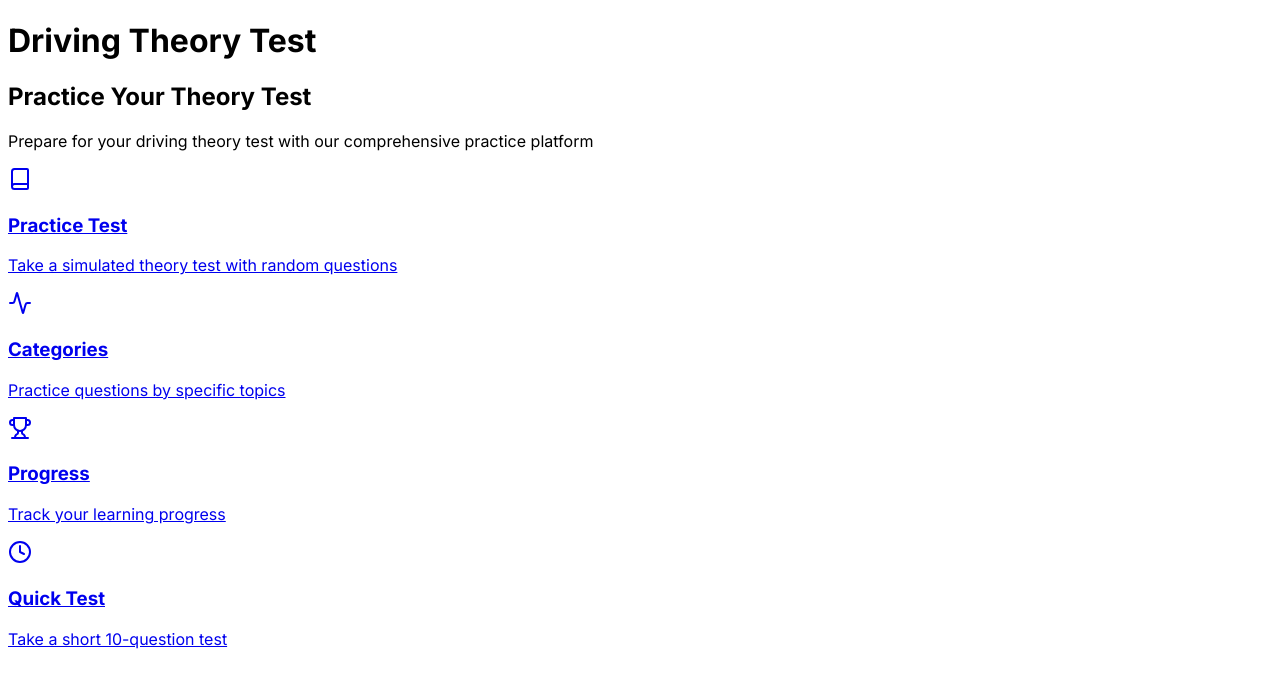
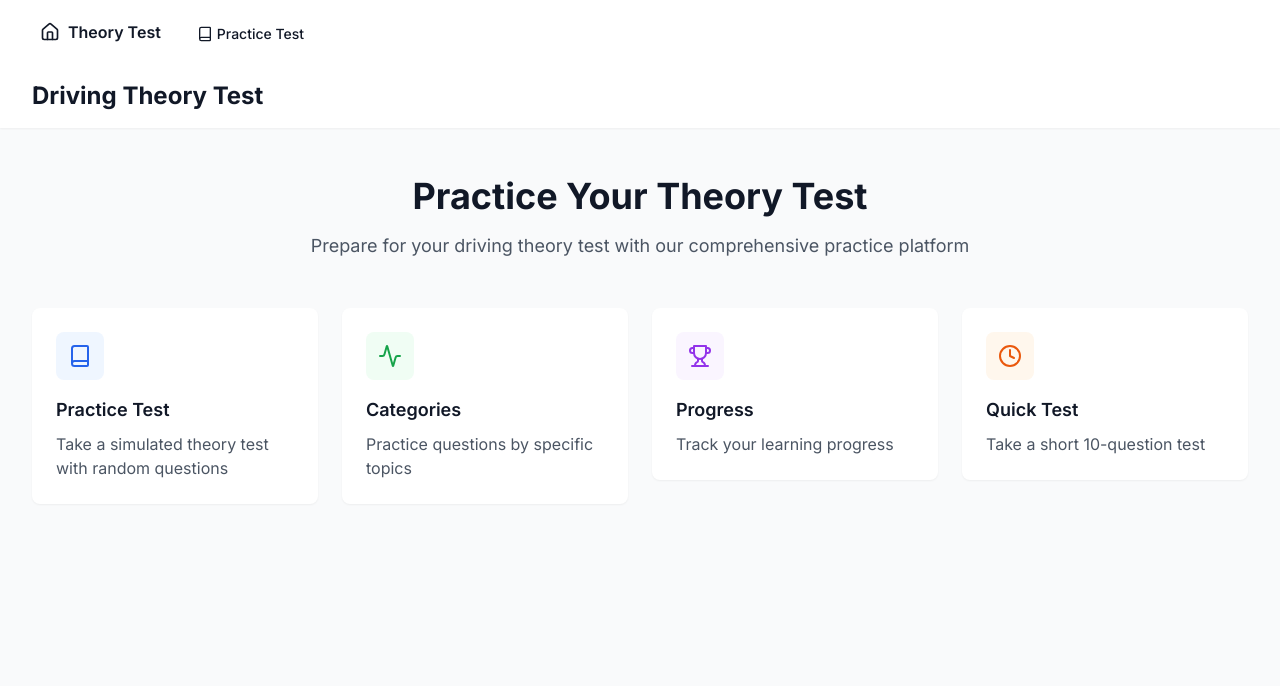
Before and after one commit to tello070/driving-theory-test, a Next.js app: page / in a window 1280 px wide. Shown: the top 686 px of the page. Built offline with nearby package versions, Linux system fonts and the light colour scheme.

Commit message:
Update layout.tsx

```diff
--- a/app/layout.tsx
+++ b/app/layout.tsx
@@ -1,4 +1,7 @@
+import './globals.css'
 import { Inter } from 'next/font/google'
+import Link from 'next/link'
+import { Book, Home, Activity, Trophy } from 'lucide-react'
 
 const inter = Inter({ subsets: ['latin'] })
 
@@ -14,7 +17,32 @@ export default function RootLayout({
 }) {
   return (
     <html lang="en">
-      <body className={inter.className}>{children}</body>
+      <body className={inter.className}>
+        <div className="min-h-screen bg-gray-50">
+          <nav className="bg-white shadow-sm">
+            <div className="max-w-7xl mx-auto px-4 sm:px-6 lg:px-8">
+              <div className="flex justify-between h-16">
+                <div className="flex">
+                  <Link href="/" className="flex items-center px-2 text-gray-900">
+                    <Home className="h-5 w-5" />
+                    <span className="ml-2 font-semibold">Theory Test</span>
+                  </Link>
+                  <div className="hidden sm:ml-6 sm:flex sm:space-x-8">
+                    <Link
+                      href="/practice-test"
+                      className="inline-flex items-center px-1 pt-1 text-sm font-medium text-gray-900"
+                    >
+                      <Book className="h-4 w-4 mr-1" />
+                      Practice Test
+                    </Link>
+                  </div>
+                </div>
+              </div>
+            </div>
+          </nav>
+          <main>{children}</main>
+        </div>
+      </body>
     </html>
   )
 }
```
